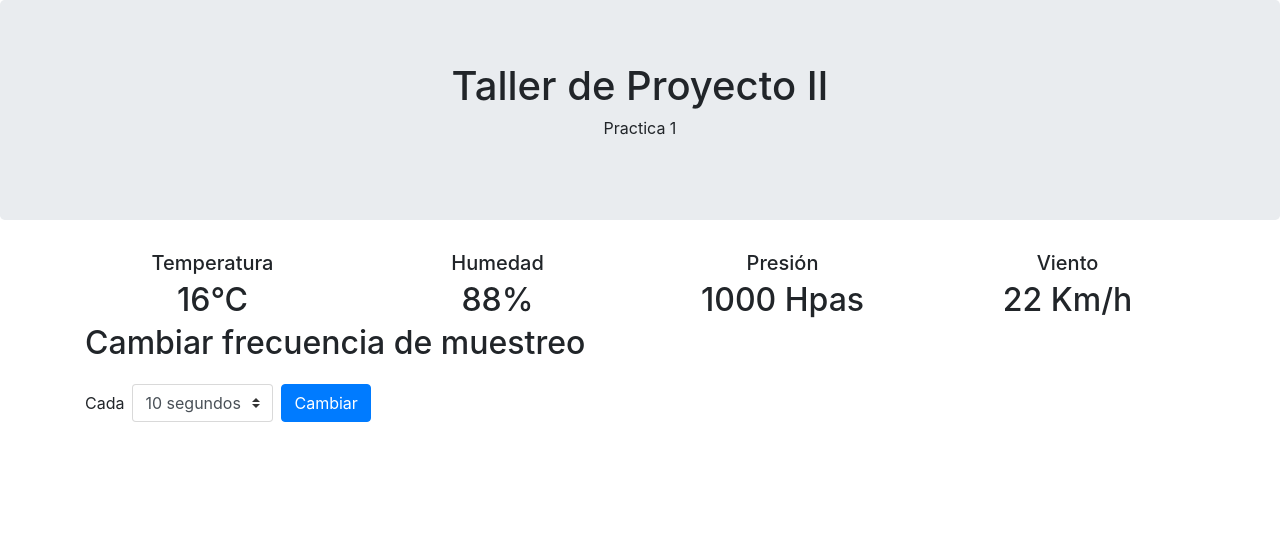
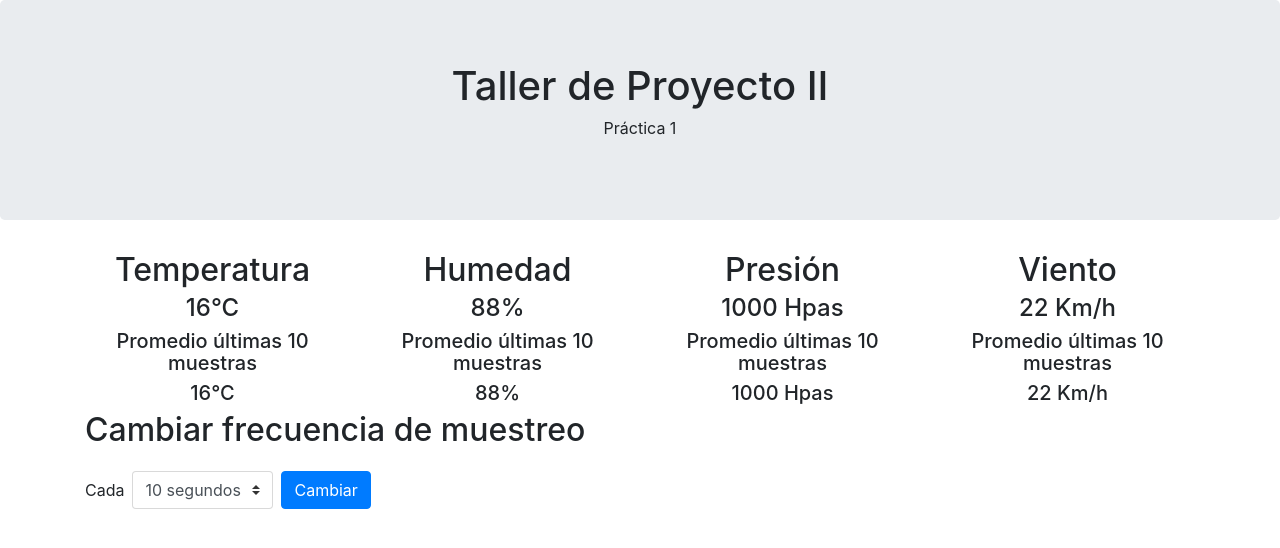
Before and after one commit to antoandreini/tdpii-TP1, a Flask app: page / in a window 1280 px wide. Shown: the top 548 px of the page. Run offline with Flask 2, Linux system fonts and the light colour scheme; data that the repository does not hold is empty; parts of the project's set-up code (start-up, migrations or seed data) failed here and were passed over; some libraries are stand-ins or nearby versions.

Commit message:
Agrego calculo de promedios

```diff
--- a/server.py
+++ b/server.py
@@ -17,7 +17,10 @@ def clima():
 		cursor.execute("SELECT temperatura,humedad,presion,viento FROM Clima ORDER BY id DESC LIMIT 0,1")
 		t,h,p,v = cursor.fetchone()
 		print "Clima segun bd: ",t," ",h," ",p," ",v
-		return json.dumps({"temperatura":t,"humedad":h,"presion":p,"viento":v})
+		cursor.execute("SELECT AVG(temperatura),AVG(humedad),AVG(presion),AVG(viento) FROM Clima ORDER BY id DESC LIMIT 0,10")
+		avgt,avgh,avgp,avgv = cursor.fetchone()
+                print "Promedios segun bd:",avgt," ",avgh," ",avgp," ",avgv
+                return json.dumps({"temperatura":t,"avgtemperatura":avgt,"humedad":h,"avghumedad":avgh,"presion":p,"avgpresion":avgp,"viento":v,"avgviento":avgv})
 	finally:
 		cnx.close()
 
--- a/static/app.js
+++ b/static/app.js
@@ -29,9 +29,13 @@ function actualizarDatos(){
 		success: function(data){
 			var datos = JSON.parse(data);
 			$('#temp').text(datos.temperatura);
+      			$('#avgtemperatura').text(datos.avgtemperatura);
 			$('#hum').text(datos.humedad);
+		      	$('#avghumedad').text(datos.avghumedad);
 			$('#pres').text(datos.presion);
+      			$('#avgpresion').text(datos.avgpresion);
 			$('#viento').text(datos.viento);
+      			$('#avgvien').text(datos.avgviento);
 		},
 		complete:function(){
 			setTimeout(actualizarDatos,1000);
--- a/templates/index.html
+++ b/templates/index.html
@@ -9,26 +9,34 @@
 <body>
 	<div class="jumbotron text-center">
 	<h1>Taller de Proyecto II</h1>
-	<p>Practica 1</p>
+	<p>Práctica 1</p>
 	</div>
 
 	<div class="container">
 		<div class="row">
 		    <div class="col-sm-3 text-center">
-		        <h5>Temperatura</h5>
-		        <h2><span id="temp">16</span>°C</h2>
+		        <h2>Temperatura</h2>
+		        <h4><span id="temp">16</span>°C</h4>
+            		<h5>Promedio últimas 10 muestras</h5>
+		        <h5><span id="avgtemperatura">16</span>°C</h5>
 		    </div>
 		    <div class="col-sm-3 text-center">
-		        <h5>Humedad</h5>
-		        <h2><span id="hum">88</span>%</h2>
+		        <h2>Humedad</h2>
+		        <h4><span id="hum">88</span>%</h4>
+            		<h5>Promedio últimas 10 muestras</h5>
+		        <h5><span id="avghumedad">88</span>%</h5>
 		    </div>
 		    <div class="col-sm-3 text-center">
-		        <h5>Presión</h5>
-		        <h2><span id="pres">1000</span> Hpas</h2>
+		        <h2>Presión</h2>
+		        <h4><span id="pres">1000</span> Hpas</h4>
+            		<h5>Promedio últimas 10 muestras</h5>
+		        <h5><span id="avgpresion">1000</span> Hpas</h5>
 		    </div>
 		    <div class="col-sm-3 text-center">
-		        <h5>Viento</h5>
-		        <h2><span id="viento">22</span> Km/h</h2>
+		        <h2>Viento</h2>
+		        <h4><span id="viento">22</span> Km/h</h4>
+            		<h5>Promedio últimas 10 muestras</h5>
+		        <h5><span id="avgvien">22</span> Km/h</h5>
 		    </div>
 		</div>
 		<h2 class="mb-4">Cambiar frecuencia de muestreo</h2>
```
Also changed, not shown: db_conf.py (line endings or trailing spaces), 2 other files.
